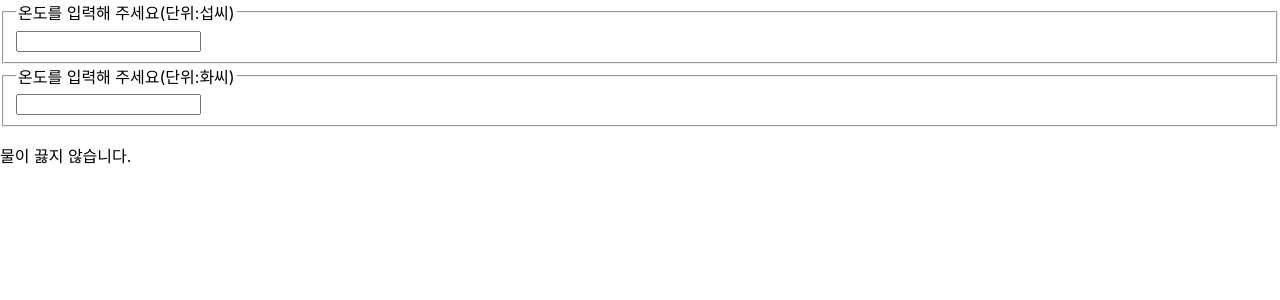
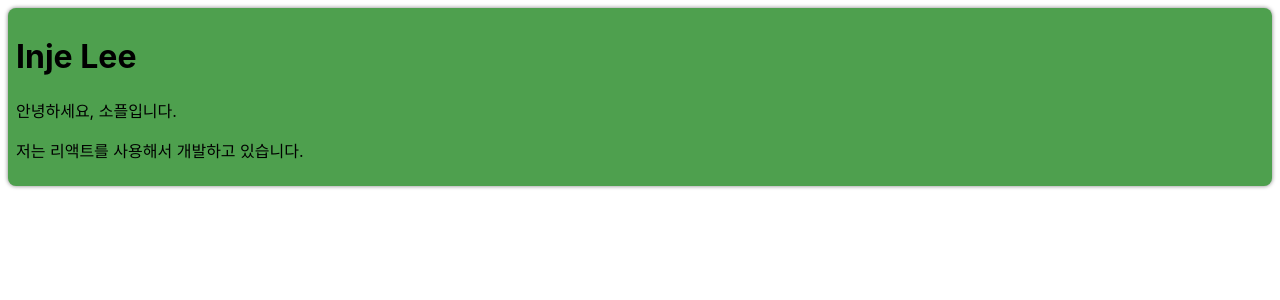
Before and after one commit to zmsejddl/React-practice-222, a React (Create React App) app: page / in a window 1280 px wide. Shown: the top 300 px of the page. Built offline with nearby package versions, Linux system fonts and the light colour scheme.

Commit message:
Card 컴포넌트 만들기

```diff
--- /dev/null
+++ b/src/chapter_13/Card.jsx
@@ -0,0 +1,20 @@
+function Card(props) {
+  const { title, backgroundColor, children } = props;
+
+  return (
+    <div
+      style={{
+        margin: 8,
+        padding: 8,
+        borderRadius: 8,
+        boxShadow: "0px 0px 4px grey",
+        backgroundColor: backgroundColor || "white",
+      }}
+    >
+      {title && <h1>{title}</h1>}
+      {children}
+    </div>
+  );
+}
+
+export default Card;
--- /dev/null
+++ b/src/chapter_13/ProfileCard.jsx
@@ -0,0 +1,12 @@
+import Card from "./Card";
+
+function ProfileCard(props) {
+  return (
+    <Card title="Inje Lee" backgroundColor="#4ea04e">
+      <p>안녕하세요, 소플입니다.</p>
+      <p>저는 리액트를 사용해서 개발하고 있습니다.</p>
+    </Card>
+  );
+}
+
+export default ProfileCard;
--- a/src/index.js
+++ b/src/index.js
@@ -14,11 +14,12 @@
 import AttendanceBook from "./chapter_10/AttendanceBook";
 import SignUp from "./chapter_11/SignUp";
 import Calculator from "./chapter_12/Calculator";
+import ProfileCard from "./chapter_13/ProfileCard";
 
 const root = ReactDOM.createRoot(document.getElementById("root"));
 root.render(
   <React.StrictMode>
-    <Calculator />
+    <ProfileCard />
   </React.StrictMode>
 );
 
```
